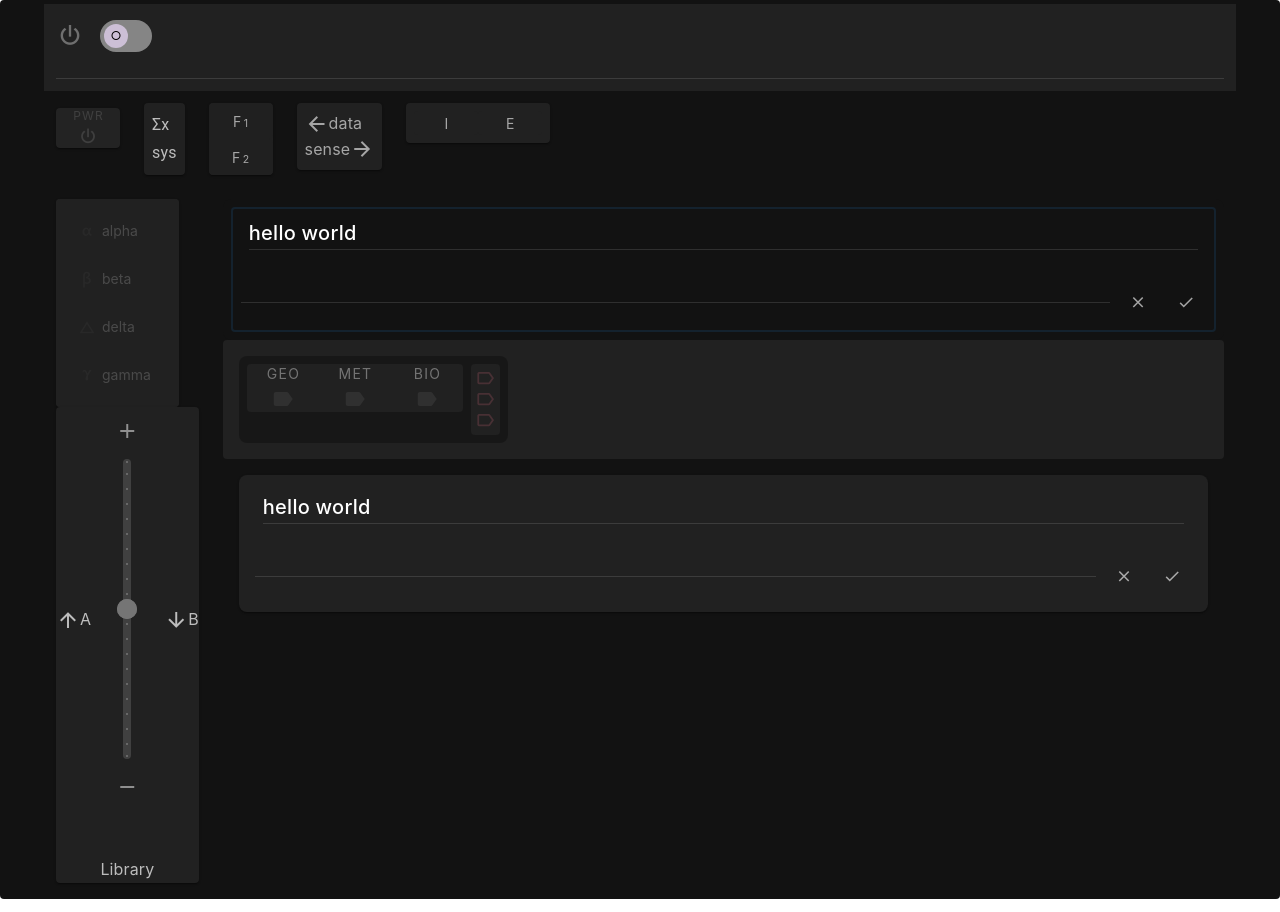
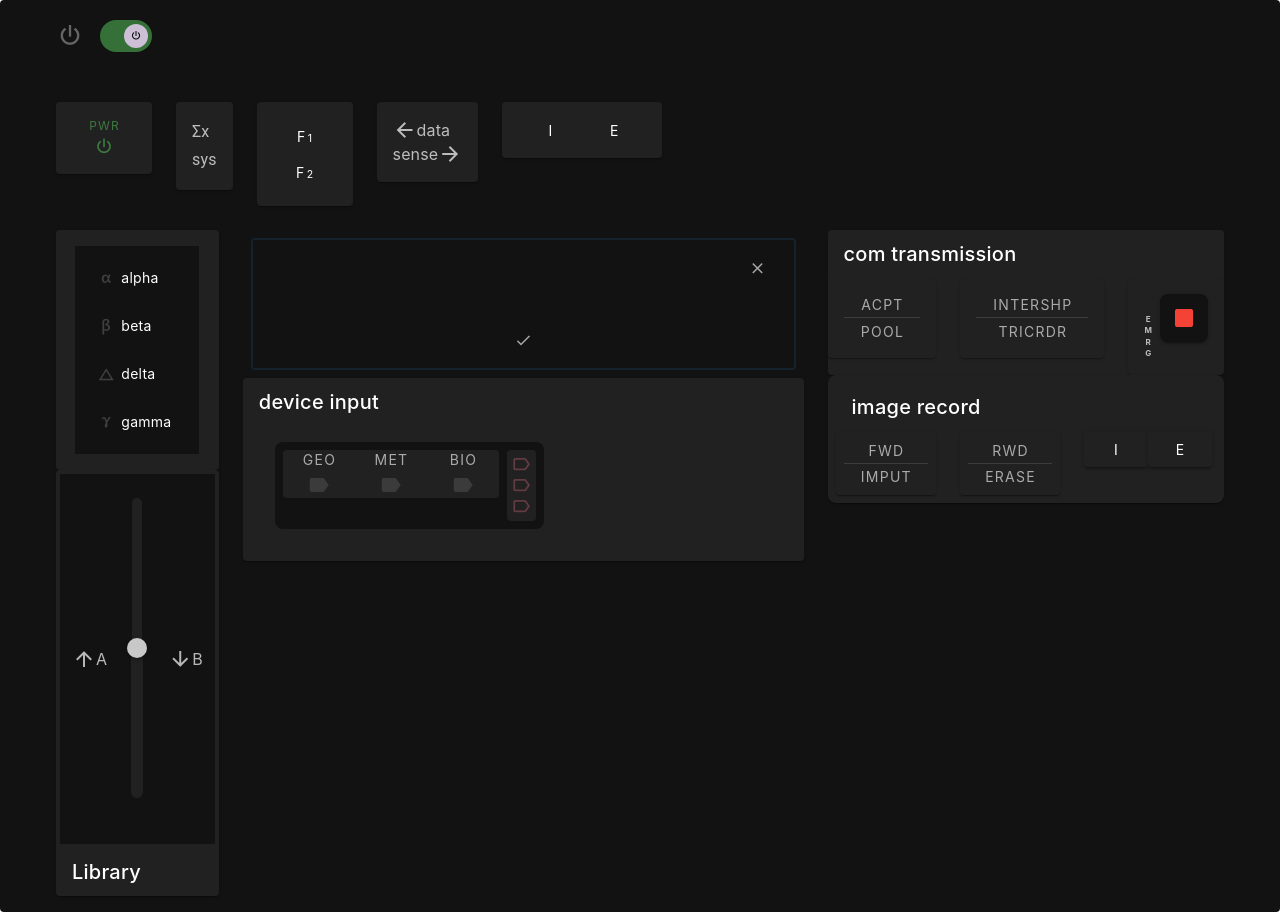
Before and after one commit to nuforge/personal-scanner, a Vue app: page / in a window 1280 px wide. Built offline with nearby package versions, Linux system fonts and the light colour scheme.

Commit message:
initial layout

```diff
--- a/src/App.vue
+++ b/src/App.vue
@@ -3,75 +3,145 @@
     <v-app :theme="theme">
 
       <v-main>
-        <v-container class="bg-background">
-          <v-row class="bg-surface">
+        <v-container>
+          <v-row>
             <v-col>
               <PowerSwitch />
-              <v-divider></v-divider>
             </v-col>
           </v-row>
-          <v-row class="bg-background">
+          <v-row>
             <v-col cols="auto">
-              <v-card class="d-inline-flex flex-column">
+              <v-card>
+                <v-card-text>
                   <PowerButton :disabled="!state.powered" />
+                </v-card-text>
               </v-card>
             </v-col>
             <v-col cols="auto">
-              <v-card class="d-inline-flex flex-column pa-2">
+              <v-card>
+                <v-card-text class="d-inline-flex flex-column">
                   <v-label class="text-subtitle-1">Σx</v-label>
                   <v-label class="text-subtitle-1">sys</v-label>
+                </v-card-text>
               </v-card>
             </v-col>
             <v-col cols="auto">
-              <v-card class="d-inline-flex flex-column" :disabled="!state.powered">
+              <v-card :disabled="!state.powered">
+                <v-card-text class="d-inline-flex flex-column">
                   <FunctionButtons />
+                </v-card-text>
               </v-card>
             </v-col>
             <v-col cols="auto">
-              <v-card class="d-inline-flex flex-column pa-2" :disabled="!state.powered">
+              <v-card :disabled="!state.powered">
+                <v-card-text class="d-inline-flex flex-column">
                   <v-label><v-icon icon="mdi-arrow-left"></v-icon> data</v-label>
                   <v-label>sense <v-icon icon="mdi-arrow-right"></v-icon></v-label>
+                </v-card-text>
               </v-card>
             </v-col>
             <v-col cols="auto">
-              <v-card class="d-inline-flex  pa-2" :disabled="!state.powered">
+              <v-card :disabled="!state.powered">
+                <v-card-text>
                   <v-btn text="I" variant="flat" density="compact"></v-btn>
                   <v-btn text="E" variant="flat" density="compact"></v-btn>
+                </v-card-text>
               </v-card>
             </v-col>
             <v-spacer> </v-spacer>
           </v-row>
           <v-row>
             <v-col cols="auto">
-              <v-card class="d-inline-flex flex-column">
+              <v-card>
+                <v-card-text class="d-flex flex-column align-center">
                   <IndicatorLights :disabled="!state.powered" />
+                </v-card-text>
               </v-card>
-              <v-card class="d-flex flex-column">
-                <LibrarySlider :disabled="!state.powered" />
+              <v-card>
+                <v-card-text class="d-flex flex-column align-center">
+                  <LibrarySlider />
+                </v-card-text>
+                <v-card-title>Library</v-card-title>
               </v-card>
             </v-col>
-            <v-col class="">
+            <v-col>
               <MainScreen :disabled="!state.powered" />
-              <DeviceInput :disabled="!state.powered" />
-
-
-              <v-container>
+              <v-card :disabled="!state.powered">
+                <v-card-title>device input</v-card-title>
+                <v-card-text class="d-inline-flex flex-column align-center">
+                  <DeviceInput />
+                </v-card-text>
+              </v-card>
+            </v-col>
+            <v-col cols="auto">
+              <v-card>
+                <v-card-title>com transmission</v-card-title>
                 <v-row>
-                  <v-col>
-                    <v-card class="bg-surface rounded-lg pa-2">
-                      <v-card-title>hello world
+                  <v-col cols="auto">
+                    <v-card class="d-inline-flex" :disabled="!state.powered">
+                      <v-card-text>
+                        <v-btn-toggle class="d-inline-flex flex-column justify-space-around" variant="plain">
+                          <v-btn text="acpt"></v-btn>
                           <v-divider></v-divider>
-                      </v-card-title>
-                      <v-card-text></v-card-text>
-                      <v-card-actions class="d-flex justify-space-between align-center">
+                          <v-btn text="pool"></v-btn>
+                        </v-btn-toggle>
+                      </v-card-text>
+                    </v-card>
+                  </v-col>
+                  <v-col cols="auto">
+                    <v-card class="d-inline-flex" :disabled="!state.powered">
+                      <v-card-text>
+                        <v-btn-toggle class="d-inline-flex flex-column justify-space-around" variant="plain">
+                          <v-btn text="intershp"></v-btn>
                           <v-divider></v-divider>
-                        <v-btn icon="mdi-close" variant="plain" size="small"></v-btn>
-                        <v-btn icon="mdi-check" variant="plain" size="small"></v-btn>
-                      </v-card-actions>
+                          <v-btn text="tricrdr"></v-btn>
+                        </v-btn-toggle>
+                      </v-card-text>
+                    </v-card>
+                  </v-col>
+                  <v-col cols="auto">
+                    <v-card>
+                      <v-card-text>
+                        <v-label class="emrg me-2">E<br />M<br />R<br />G</v-label>
+                        <EmergencyButton />
+                      </v-card-text>
                     </v-card>
                   </v-col>
                 </v-row>
-              </v-container>
+              </v-card>
+
+
+              <v-card class="rounded-lg pa-2">
+                <v-card-title>image record</v-card-title>
+                <v-row>
+                  <v-col cols="auto">
+                    <v-card class="d-inline-flex" :disabled="!state.powered">
+                      <v-card-text class="bg-surface pa-2 rounded">
+                        <v-btn-toggle class="d-inline-flex flex-column  justify-space-around" variant="plain">
+                          <v-btn text="fwd"></v-btn>
+                          <v-divider></v-divider>
+                          <v-btn text="imput"></v-btn>
+                        </v-btn-toggle>
+                      </v-card-text>
+                    </v-card>
+                  </v-col>
+                  <v-col cols="auto">
+                    <v-card class="d-inline-flex" :disabled="!state.powered">
+                      <v-card-text class="bg-surface pa-2 rounded">
+                        <v-btn-toggle class="d-inline-flex flex-column justify-space-around" variant="plain">
+                          <v-btn text="rwd"></v-btn>
+                          <v-divider></v-divider>
+                          <v-btn text="erase"></v-btn>
+                        </v-btn-toggle>
+                      </v-card-text>
+                    </v-card>
+                  </v-col>
+                  <v-col cols="auto">
+                    <v-btn text="I" :disabled="!state.powered"></v-btn>
+                    <v-btn text="E" :disabled="!state.powered"></v-btn>
+                  </v-col>
+                </v-row>
+              </v-card>
 
 
             </v-col>
@@ -97,8 +167,21 @@ import FunctionButtons from './components/tricorder/FunctionButtons.vue';
 
 
 import { useStateStore } from '@/stores/state';
+import EmergencyButton from './components/tricorder/EmergencyButton.vue';
 const state = useStateStore()
 
 </script>
 
-<style scoped></style>
+<style scoped>
+.emrg {
+  font-size: 0.5rem;
+  font-weight: bold;
+  text-align: center;
+}
+
+.vertical-text {
+  writing-mode: vertical-rl;
+  text-orientation: upright;
+
+}
+</style>
--- /dev/null
+++ b/src/components/tricorder/EmergencyButton.vue
@@ -0,0 +1,13 @@
+<template>
+  <v-btn :icon="state.emergency ? `mdi-alert-box` : `mdi-checkbox-blank`" class="rounded-lg"
+    :color="state.emergency ? `warning` : `background`" @click="state.emergency = !state.emergency">
+    <v-icon :color="state.emergency ? `background` : `red`"></v-icon>
+  </v-btn>
+</template>
+
+<script setup lang="ts">
+import { useStateStore } from '@/stores/state';
+const state = useStateStore()
+
+
+</script>
--- a/src/components/tricorder/IndicatorLights.vue
+++ b/src/components/tricorder/IndicatorLights.vue
@@ -1,5 +1,5 @@
 <template>
-  <v-list>
+  <v-list class="bg-background">
     <v-list-item v-for="light in lights" :key="light">
       <v-chip :text="light" :prepend-icon="state.getIcon(light)" variant="text" @click="state.toggleSystem(light)"
         :disabled="!state.powered">
--- a/src/components/tricorder/LibrarySlider.vue
+++ b/src/components/tricorder/LibrarySlider.vue
@@ -1,25 +1,22 @@
 <template>
-  <v-row>
+  <v-sheet>
+    <v-row class="bg-background">
       <v-col class="d-flex text-center align-center">
         <v-label><v-icon icon="mdi-arrow-up"></v-icon>A</v-label>
       </v-col>
-    <v-col>
-      <v-range-slider direction="vertical" v-model="slider" min="-1" max="1" step="0.1" :thumb-color="trackColor"
-        track-color="transparent" prepend-icon="mdi-minus" thumb-size="20" append-icon="mdi-plus"
-        :track-fill-color="trackColor" track-size="8" @end="endDrag" show-ticks="always"
-        @click:append="slider[1] += 0.1" @click:prepend="slider[0] -= 0.1" :disabled="!state.powered">
-      </v-range-slider>
+      <v-col class="rounded-lg">
+        <v-slider direction="vertical" v-model="slider" min="-1" max="1" step="0.1" :thumb-color="trackColor"
+          :track-color="negative ? trackColor : 'surface'" :thumb-size="valueSize"
+          :track-fill-color="positive ? trackColor : 'surface'" track-size="10" @end="endDrag"
+          :disabled="!state.powered">
+        </v-slider>
       </v-col>
       <v-col class="d-flex text-center align-center">
         <v-label><v-icon icon="mdi-arrow-down"></v-icon>
           B</v-label>
       </v-col>
     </v-row>
-  <v-row>
-    <v-col class="text-center">
-      <v-label>Library</v-label>
-    </v-col>
-  </v-row>
+  </v-sheet>
 </template>
 
 <script setup lang="ts">
@@ -27,22 +24,30 @@ import { computed, ref } from 'vue';
 import { useStateStore } from '@/stores/state';
 const state = useStateStore()
 
-const slider = ref([0, 0])
+const slider = ref(0)
 
-/*const trackSize = computed(() => {
-  const [min, max] = slider.value
-  return Math.abs(min - max)
-})*/
+
+// better to track change, not just the value
+
+const positive = computed(() => {
+  return slider.value > 0
+})
+
+const negative = computed(() => {
+  return slider.value < 0
+})
+const valueSize = computed(() => {
+  return Math.abs(slider.value) * 5 + 20
+})
 
 const trackColor = computed(() => {
-  const [min, max] = slider.value
-  const sum = min + max
+  const sum = slider.value
   if (sum === 0) return 'text'
   return sum != 0 && sum > 0 ? 'primary' : 'warning'
 })
 
 const endDrag = () => {
-  slider.value = [0, 0]
+  slider.value = 0
 }
 
 </script>
--- a/src/components/tricorder/MainScreen.vue
+++ b/src/components/tricorder/MainScreen.vue
@@ -1,15 +1,13 @@
 <template>
   <v-container class="bg-background rounded-lg pa-2">
     <v-card border="primary md" class="bg-background rounded" variant="outlined">
-      <v-card-title>hello world
-        <v-divider></v-divider>
+      <v-card-title class="d-flex justify-space-between align-center">
+        <v-spacer></v-spacer>
+        <v-btn icon="mdi-close" variant="plain" size="small"></v-btn>
       </v-card-title>
-
       <v-card-text></v-card-text>
       <v-card-actions class="d-flex justify-space-between align-center">
-        <v-divider></v-divider>
-        <v-btn icon="mdi-close" variant="plain" size="small"></v-btn>
-        <v-btn icon="mdi-check" variant="plain" size="small"></v-btn>
+        <v-btn icon="mdi-check" variant="plain" size="small" block class="rounded-lg"></v-btn>
       </v-card-actions>
     </v-card>
   </v-container>
--- a/src/components/tricorder/PowerButton.vue
+++ b/src/components/tricorder/PowerButton.vue
@@ -1,7 +1,7 @@
 <template>
   <v-btn text="PWR" stacked append-icon="mdi-power"
-    :color="state.checkPowered('power') ? state.getColor('power') : `disabled`"
-    :variant="state.checkPowered('power') ? `plain` : `tonal`" density="compact" size="small"></v-btn>
+    :color="state.checkPowered('power') ? state.getColor('power') : `disabled`" variant="plain" density="compact"
+    size="small"></v-btn>
 </template>
 
 <script setup lang="ts">
--- a/src/stores/state.ts
+++ b/src/stores/state.ts
@@ -3,6 +3,7 @@ import { defineStore } from 'pinia'
 
 export const useStateStore = defineStore('state', () => {
   const power = ref(true)
+  const emergency = ref(false)
 
   const systems = reactive(
     new Map<string, { state: boolean; color: string; icon: string; value: number }>([
@@ -15,7 +16,7 @@ export const useStateStore = defineStore('state', () => {
   )
   // Components
   const librarySlider = ref(0)
-  const powerSwitch = ref(false)
+  const powerSwitch = ref(true)
   const powerButton = ref(true)
   const deviceInput = ref([''])
 
@@ -59,6 +60,7 @@ export const useStateStore = defineStore('state', () => {
     powerButton,
     deviceInput,
     systems,
+    emergency,
     Light,
     On,
     powerAll,
```
Lines whose indentation alone changed are shown as unchanged.
